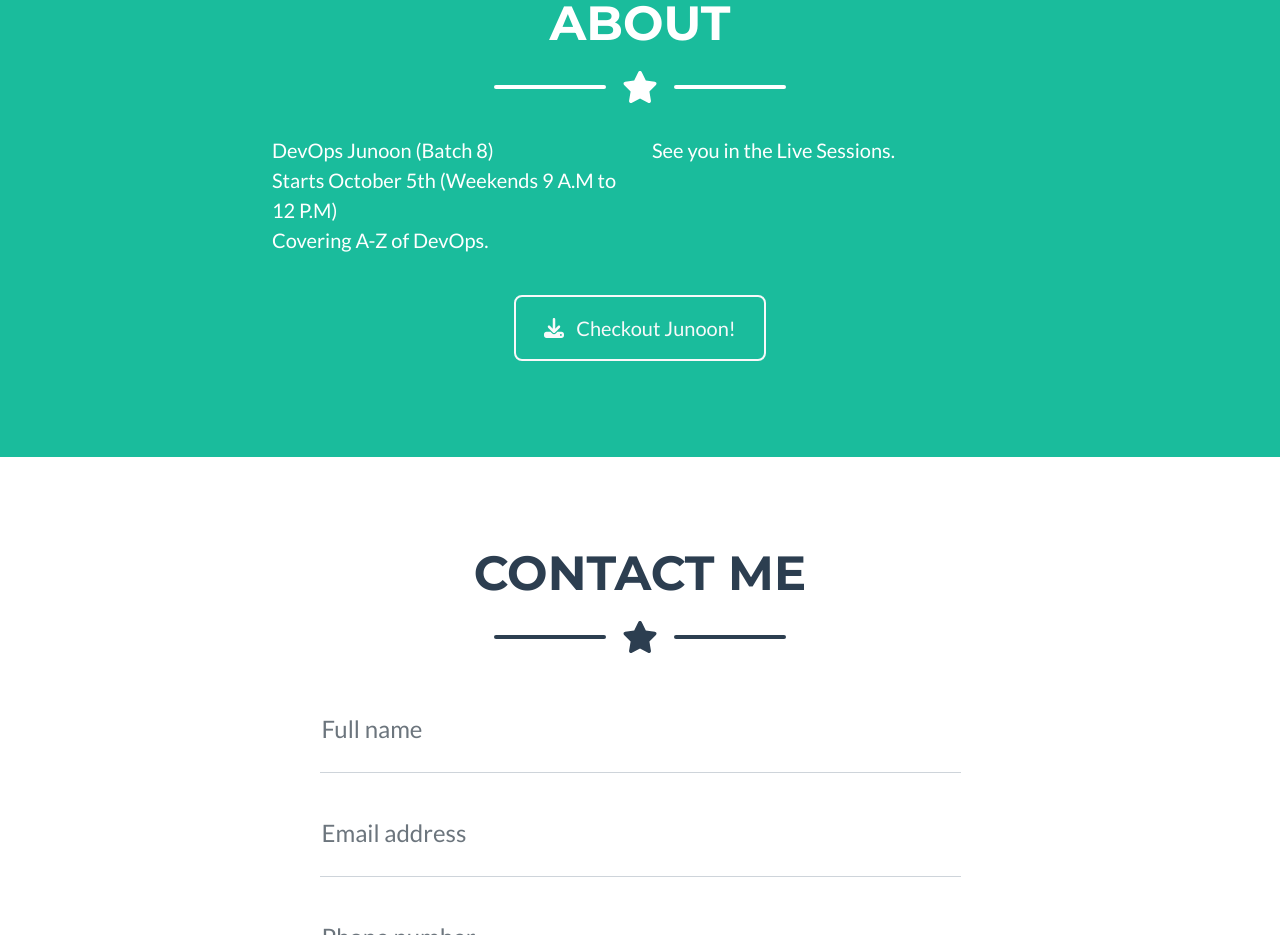
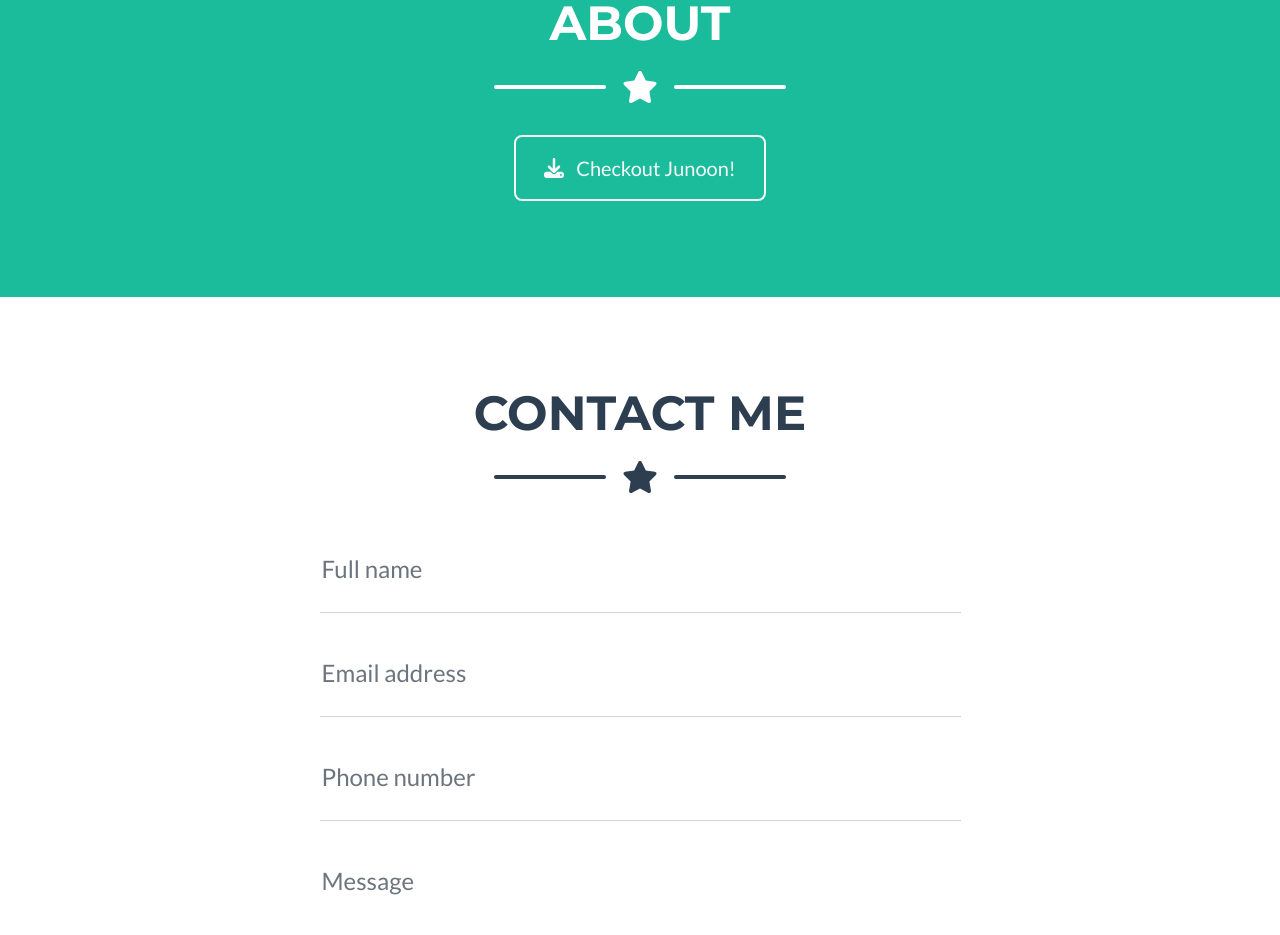
Before and after one commit to Darsh616/github-action, a plain HTML site: page index.html in a window 1280 px wide. Shown: the part 1874-2809 px from the top of the page. Drawn offline with nearby package versions, Linux system fonts and the light colour scheme.

Commit message:
pushing it to main

```diff
--- a/index.html
+++ b/index.html
@@ -137,10 +137,7 @@
                     <div class="divider-custom-line"></div>
                 </div>
                 <!-- About Section Content-->
-                <div class="row">
-                    <div class="col-lg-4 ms-auto"><p class="lead">DevOps Junoon (Batch 8) <br> Starts October 5th (Weekends 9 A.M to 12 P.M)  <br> Covering A-Z of DevOps.</p></div>
-                    <div class="col-lg-4 me-auto"><p class="lead">See you in the Live Sessions. </p></div>
-                </div>
+
                 <!-- About Section Button-->
                 <div class="text-center mt-4">
                     <a class="btn btn-xl btn-outline-light" href="https://bit.ly/tws-junoon">
```
